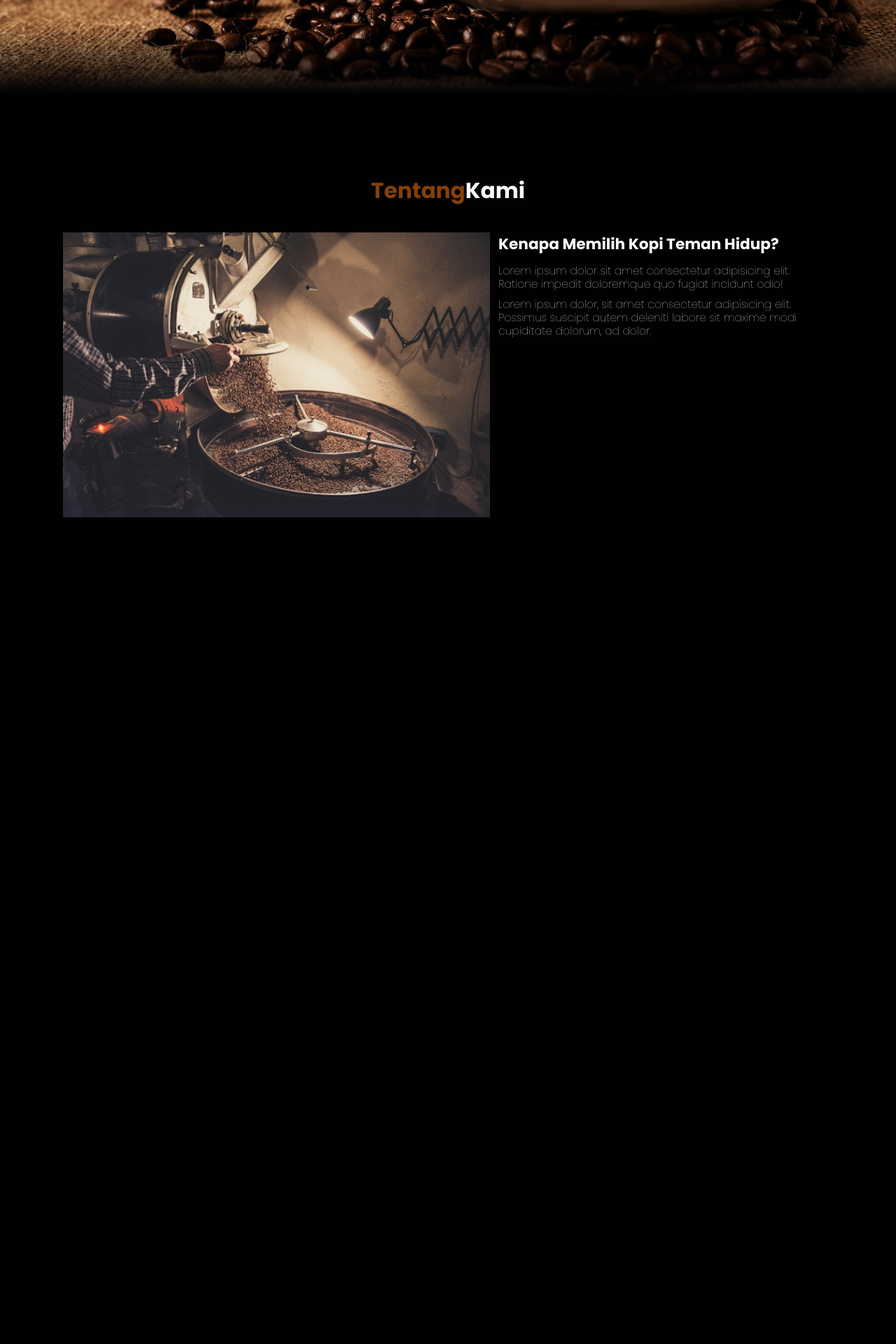
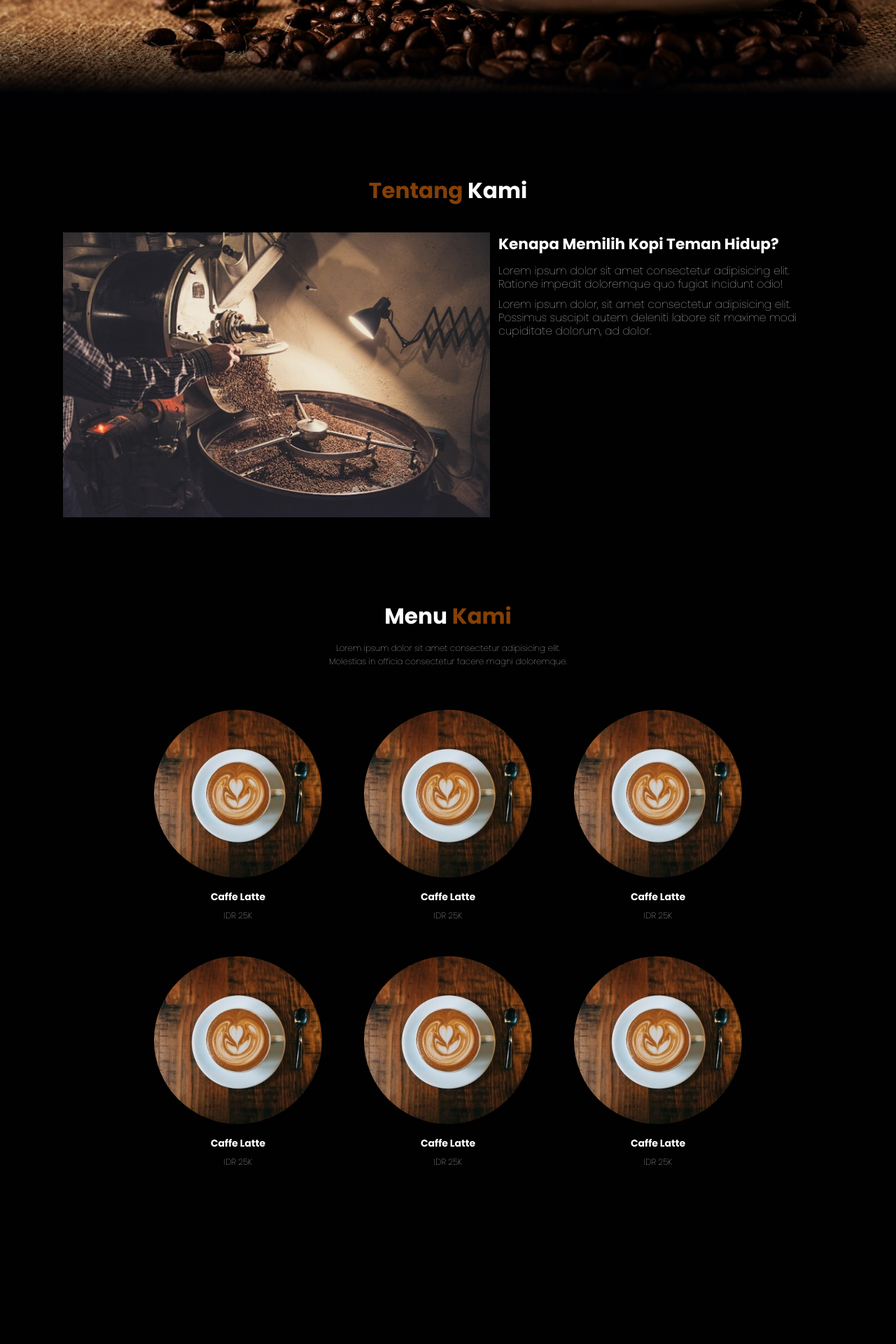
Before and after one commit to akhilesshyantica/web-kedai-kopi-teman-hidup, a PHP site: page / in a window 1280 px wide. Shown: the part 647-2567 px from the top of the page at 70% size. Before the commit the page ends 1386 px from the top, so only its background shows below. Run offline with PHP 8.4, Linux system fonts and the light colour scheme.

Commit message:
membuat dan menyelesaikan menu section.

```diff
--- a/css/style.css
+++ b/css/style.css
@@ -17,7 +17,7 @@ body{
     font-family: 'Poppins', sans-serif;
     background-color: var(--background);
     color: #fff;
-    min-height: 2000px ;
+    min-height: 3000px ;
 }
 
 /* Navbar */
@@ -144,17 +144,17 @@ body{
 }
 
 /* About Section */
-.about{
+.about, .menu{
     padding: 8rem 7% 1.4rem;
 }
 
-.about h2{
+.about h2, .menu h2{
     text-align: center;
     font-size: 2.6rem;
     margin-bottom: 3rem;
 }
 
-.about h2 span{
+.about h2 span, .menu h2 span{
     color: var(--primary);
 }
 
@@ -187,6 +187,41 @@ body{
     font-weight: 200;
     line-height: 1.6rem;
 }
+
+/* Menu Section */
+.menu h2{
+    margin-bottom: 1rem;
+}
+.menu p{
+    text-align: center;
+    max-width: 30rem;
+    margin: auto;
+    font-weight: 100;
+    line-height: 1.6;
+}
+
+.menu .row{
+    display: flex;
+    flex-wrap: wrap;
+    margin-top: 5rem;
+    justify-content: center;
+
+}
+
+.menu .row .menu-card {
+    text-align: center;
+    padding-bottom: 4rem;
+}
+
+.menu .row .menu-card img{
+    border-radius: 50%;
+    width: 80%;
+}
+
+.menu .row .menu-card .menu-card-title{
+    margin: 1rem auto 0.5rem;
+}
+
 
 
 
@@ -261,6 +296,10 @@ body{
     .about .row .content p{
         font-size: 1.6rem;
     }
+
+    .menu p{
+        font-size: 1.6rem;
+    }
 }
 
 /* mobile */
--- a/index.html
+++ b/index.html
@@ -48,25 +48,62 @@
 
     <!-- Hero Section End -->
 
-
     <!-- About Section Start -->
     <section id="about" class="about">
-        <h2><span>Tentang</span>Kami</h2>
+      <h2><span>Tentang</span> Kami</h2>
 
-
-    <div class="row">
+      <div class="row">
         <div class="about-img">
-            <img src="img/tentang-kami.jpg" alt="Tentang Kami">
+          <img src="img/tentang-kami.jpg" alt="Tentang Kami" />
         </div>
         <div class="content">
-            <h3>Kenapa Memilih Kopi Teman Hidup?</h3>
-            <p>Lorem ipsum dolor sit amet consectetur adipisicing elit. Ratione impedit doloremque quo fugiat incidunt odio!</p>
-            <p>Lorem ipsum dolor, sit amet consectetur adipisicing elit. Possimus suscipit autem deleniti labore sit maxime modi cupiditate dolorum, ad dolor.</p>
+          <h3>Kenapa Memilih Kopi Teman Hidup?</h3>
+          <p>Lorem ipsum dolor sit amet consectetur adipisicing elit. Ratione impedit doloremque quo fugiat incidunt odio!</p>
+          <p>Lorem ipsum dolor, sit amet consectetur adipisicing elit. Possimus suscipit autem deleniti labore sit maxime modi cupiditate dolorum, ad dolor.</p>
         </div>
-    </div>
+      </div>
     </section>
     <!-- About Section End -->
 
+    <!-- Menu Section Start -->
+    <section id="menu" class="menu">
+      <h2>Menu <span>Kami</span></h2>
+      <p>Lorem ipsum dolor sit amet consectetur adipisicing elit. Molestias in officia consectetur facere magni doloremque.</p>
+
+      <div class="row">
+        <div class="menu-card">
+            <img src="img/coffee-latte.jpg" alt="Latte" class="menu-card-img">
+            <h3 class="menu-card-title">Caffe Latte</h3>
+            <p class="menu-card-price">IDR 25K</p>
+        </div>
+        <div class="menu-card">
+            <img src="img/coffee-latte.jpg" alt="Latte" class="menu-card-img">
+            <h3 class="menu-card-title">Caffe Latte</h3>
+            <p class="menu-card-price">IDR 25K</p>
+        </div>
+        <div class="menu-card">
+            <img src="img/coffee-latte.jpg" alt="Latte" class="menu-card-img">
+            <h3 class="menu-card-title">Caffe Latte</h3>
+            <p class="menu-card-price">IDR 25K</p>
+        </div>
+        <div class="menu-card">
+            <img src="img/coffee-latte.jpg" alt="Latte" class="menu-card-img">
+            <h3 class="menu-card-title">Caffe Latte</h3>
+            <p class="menu-card-price">IDR 25K</p>
+        </div>
+        <div class="menu-card">
+            <img src="img/coffee-latte.jpg" alt="Latte" class="menu-card-img">
+            <h3 class="menu-card-title">Caffe Latte</h3>
+            <p class="menu-card-price">IDR 25K</p>
+        </div>
+        <div class="menu-card">
+            <img src="img/coffee-latte.jpg" alt="Latte" class="menu-card-img">
+            <h3 class="menu-card-title">Caffe Latte</h3>
+            <p class="menu-card-price">IDR 25K</p>
+        </div>
+      </div>
+    </section>
+    <!-- Menu Section End -->
 
     <!-- Feather Icons -->
     <script>
@@ -78,13 +115,11 @@
   </body>
 </html>
 
-
-
-
-
 <!-- foto diambil dari unsplash.com.
 Photo by <a href="https://unsplash.com/@asthetik?utm_content=creditCopyText&utm_medium=referral&utm_source=unsplash">Mike Kenneally</a> on <a href="https://unsplash.com/photos/white-ceramic-mug-and-saucer-with-coffee-beans-on-brown-textile-tNALoIZhqVM?utm_content=creditCopyText&utm_medium=referral&utm_source=unsplash">Unsplash</a>
 
 Photo by <a href="https://unsplash.com/@yaanapi?utm_content=creditCopyText&utm_medium=referral&utm_source=unsplash">Yanapi Senaud</a> on <a href="https://unsplash.com/photos/person-pouring-coffee-beans-on-a-machine-6HR8vpjYUHo?utm_content=creditCopyText&utm_medium=referral&utm_source=unsplash">Unsplash</a>
 
+Photo by <a href="https://unsplash.com/@robbiedown?utm_content=creditCopyText&utm_medium=referral&utm_source=unsplash">Robbie Down</a> on <a href="https://unsplash.com/photos/white-ceramic-cup-with-saucer-on-brown-wooden-table-LI8inyHnm_A?utm_content=creditCopyText&utm_medium=referral&utm_source=unsplash">Unsplash</a>
+
 -->
```
Also changed, not shown: img/coffee-latte.jpg (added).
